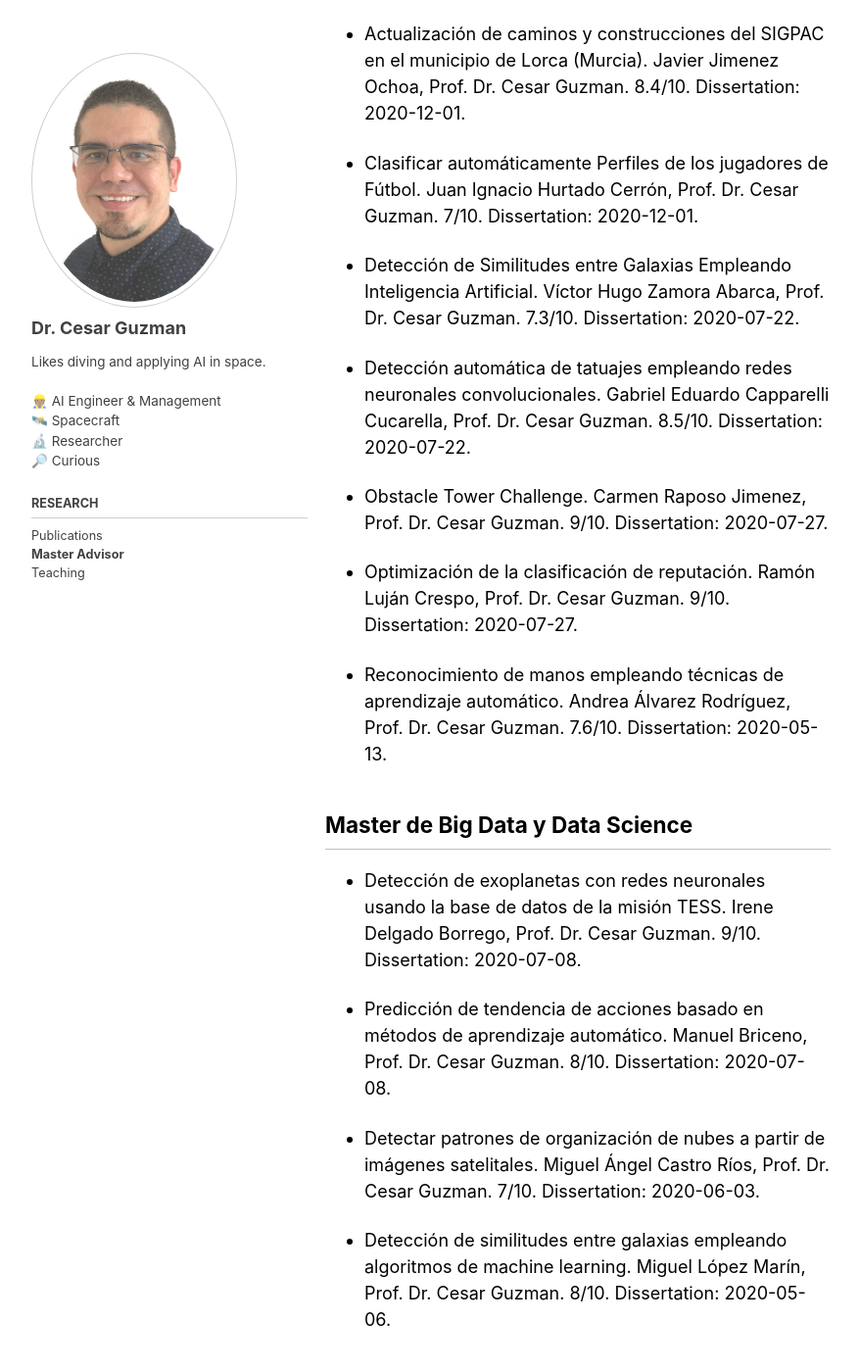
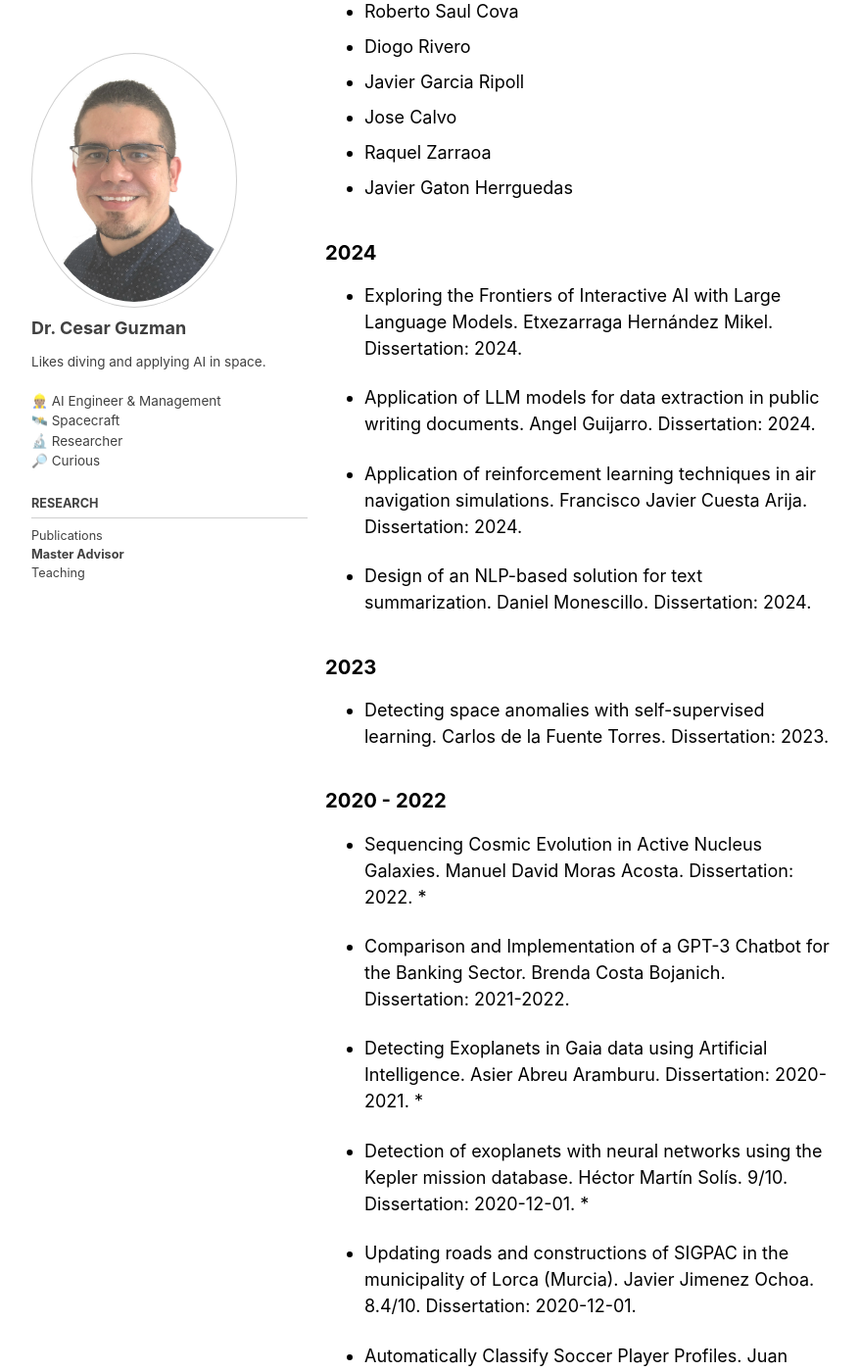
Before and after one commit to cguz/cguz.github.io, a Jekyll site: the page built from site/research/advisor.md, in a window 1280 px wide and 1400 px high, scrolled down 351 px. Shown: the whole window at 98% size, without its empty margins (50-928 px from the left). Built offline with Jekyll 4.4.1, drawn with Linux system fonts in a browser that asks for light colours; cached includes are drawn as plain includes; some of the changed text lies outside the part shown.

Commit message:
Adding new thesis advisor

```diff
--- a/site/research/advisor.md
+++ b/site/research/advisor.md
@@ -12,40 +12,72 @@
 
 # Master Advisor
 
-## Master en Inteligencia Artificial
+## Master's Degree in Artificial Intelligence
 
-- Detección de exoplanetas con redes neuronales usando la base de datos de la misión Keppler. Héctor Martín Solís, Prof. Dr. Cesar Guzman. 9/10. Dissertation: 2020-12-01.
+- Miguel Mejia
+- Pedro Luis
+- Raul Peinado
+- Roberto Saul Cova
+- Diogo Rivero
+- Javier Garcia Ripoll
+- Jose Calvo
+- Raquel Zarraoa
+- Javier Gaton Herrguedas
 
-- Actualización de caminos y construcciones del SIGPAC en el municipio de Lorca (Murcia). Javier Jimenez Ochoa, Prof. Dr. Cesar Guzman. 8.4/10. Dissertation: 2020-12-01.
+### 2024
 
-- Clasificar automáticamente Perfiles de los jugadores de Fútbol. Juan Ignacio Hurtado Cerrón, Prof. Dr. Cesar Guzman. 7/10. Dissertation: 2020-12-01.
+- Exploring the Frontiers of Interactive AI with Large Language Models. Etxezarraga Hernández Mikel. Dissertation: 2024.
 
-- Detección de Similitudes entre Galaxias Empleando Inteligencia Artificial. Víctor Hugo Zamora Abarca, Prof. Dr. Cesar Guzman. 7.3/10. Dissertation: 2020-07-22.
+- Application of LLM models for data extraction in public writing documents. Angel Guijarro. Dissertation: 2024.
 
-- Detección automática de tatuajes empleando redes neuronales convolucionales. Gabriel Eduardo Capparelli Cucarella, Prof. Dr. Cesar Guzman. 8.5/10. Dissertation: 2020-07-22.
+- Application of reinforcement learning techniques in air navigation simulations. Francisco Javier Cuesta Arija. Dissertation: 2024.
 
-- Obstacle Tower Challenge. Carmen Raposo Jimenez, Prof. Dr. Cesar Guzman. 9/10. Dissertation: 2020-07-27.
+- Design of an NLP-based solution for text summarization. Daniel Monescillo. Dissertation: 2024.
 
-- Optimización de la clasificación de reputación. Ramón Luján Crespo, Prof. Dr. Cesar Guzman. 9/10. Dissertation: 2020-07-27.
+### 2023
 
-- Reconocimiento de manos empleando técnicas de aprendizaje automático. Andrea Álvarez Rodríguez, Prof. Dr. Cesar Guzman. 7.6/10. Dissertation: 2020-05-13.
+- Detecting space anomalies with self-supervised learning. Carlos de la Fuente Torres. Dissertation: 2023.
 
-## Master de Big Data y Data Science
+### 2020 - 2022
 
-- Detección de exoplanetas con redes neuronales usando la base de datos de la misión TESS. Irene Delgado Borrego, Prof. Dr. Cesar Guzman. 9/10. Dissertation: 2020-07-08.
+- Sequencing Cosmic Evolution in Active Nucleus Galaxies. Manuel David Moras Acosta. Dissertation: 2022. *
 
-- Predicción de tendencia de acciones basado en métodos de aprendizaje automático. Manuel Briceno, Prof. Dr. Cesar Guzman. 8/10. Dissertation: 2020-07-08.
+- Comparison and Implementation of a GPT-3 Chatbot for the Banking Sector. Brenda Costa Bojanich. Dissertation: 2021-2022.
 
-- Detectar patrones de organización de nubes a partir de imágenes satelitales. Miguel Ángel Castro Ríos, Prof. Dr. Cesar Guzman. 7/10. Dissertation: 2020-06-03.
+- Detecting Exoplanets in Gaia data using Artificial Intelligence. Asier Abreu Aramburu. Dissertation: 2020-2021. *
 
-- Detección de similitudes entre galaxias empleando algoritmos de machine learning. Miguel López Marín, Prof. Dr. Cesar Guzman. 8/10. Dissertation: 2020-05-06.
+- Detection of exoplanets with neural networks using the Kepler mission database. Héctor Martín Solís. 9/10. Dissertation: 2020-12-01. *
 
-## Máster Universitario en Seguridad Informática
+- Updating roads and constructions of SIGPAC in the municipality of Lorca (Murcia). Javier Jimenez Ochoa. 8.4/10. Dissertation: 2020-12-01.
 
-- Herramienta para la Evaluación Automatizada y Pasiva de Vulnerabilidades de Dispositivos IoT. Prof. Dr. Cesar Guzman. 7.5/10.
+- Automatically Classify Soccer Player Profiles. Juan Ignacio Hurtado Cerrón. 7/10. Dissertation: 2020-12-01.
 
-- Configuración Segura de Sistema Android en Base a la Guía CCN-STIC 453E. Prof. Dr. Cesar Guzman. 7.5/10.
+- Detection of Similarities between Galaxies Using Artificial Intelligence. Víctor Hugo Zamora Abarca. 7.3/10. Dissertation: 2020-07-22. *
 
-- Metodología para el Análisis Forense de Dispositivos IoT. Prof. Dr. Cesar Guzman. 6.0/10.
+- Automatic tattoo detection using convolutional neural networks. Gabriel Eduardo Capparelli Cucarella. 8.5/10. Dissertation: 2020-07-22.
 
-- Metodología de Defensa frente a Fraudes Cibernéticos en Entidades Bancarias del Ecuador. Prof. Dr. Cesar Guzman.
+- Obstacle Tower Challenge. Carmen Raposo Jimenez. 9/10. Dissertation: 2020-07-27.
+
+- Optimize Reputation classification. Ramón Luján Crespo. 9/10. Dissertation: 2020-07-27.
+
+- Hand recognition using machine learning techniques. Andrea Álvarez Rodríguez. 7.6/10. Dissertation: 2020-05-13.
+
+## Master's Degree in Big Data and Data Science
+
+- Detection of exoplanets with neural networks using the TESS mission database. Irene Delgado Borrego. 9/10. Dissertation: 2020-07-08.
+
+- Stock price trend prediction based on machine learning methods. Manuel Briceno. 8/10. Dissertation: 2020-07-08.
+
+- Detecting cloud organization patterns from satellite images. Miguel Ángel Castro Ríos. 7/10. Dissertation: 2020-06-03.
+
+- Detection of similarities between galaxies using machine learning algorithms. Miguel López Marín. 8/10. Dissertation: 2020-05-06. *
+
+### Master's Degree in Computer Security
+
+- Tool for Automated and Passive Vulnerability Assessment of IoT Devices. Prof. Dr. Cesar Guzman. 7.5/10.
+
+- Secure Android System Configuration Based on CCN-STIC 453E Guide. Prof. Dr. Cesar Guzman. 7.5/10.
+
+- Methodology for Forensic Analysis of IoT Devices. Prof. Dr. Cesar Guzman. 6.0/10.
+
+- Methodology for Defense against Cyber Fraud in Ecuadorian Banking Entities. Prof. Dr. Cesar Guzman.
```
Also changed, not shown: site/research/index.md (+2 -2 lines), site/research/teaching.md (+8 -22 lines), 1 other file.
